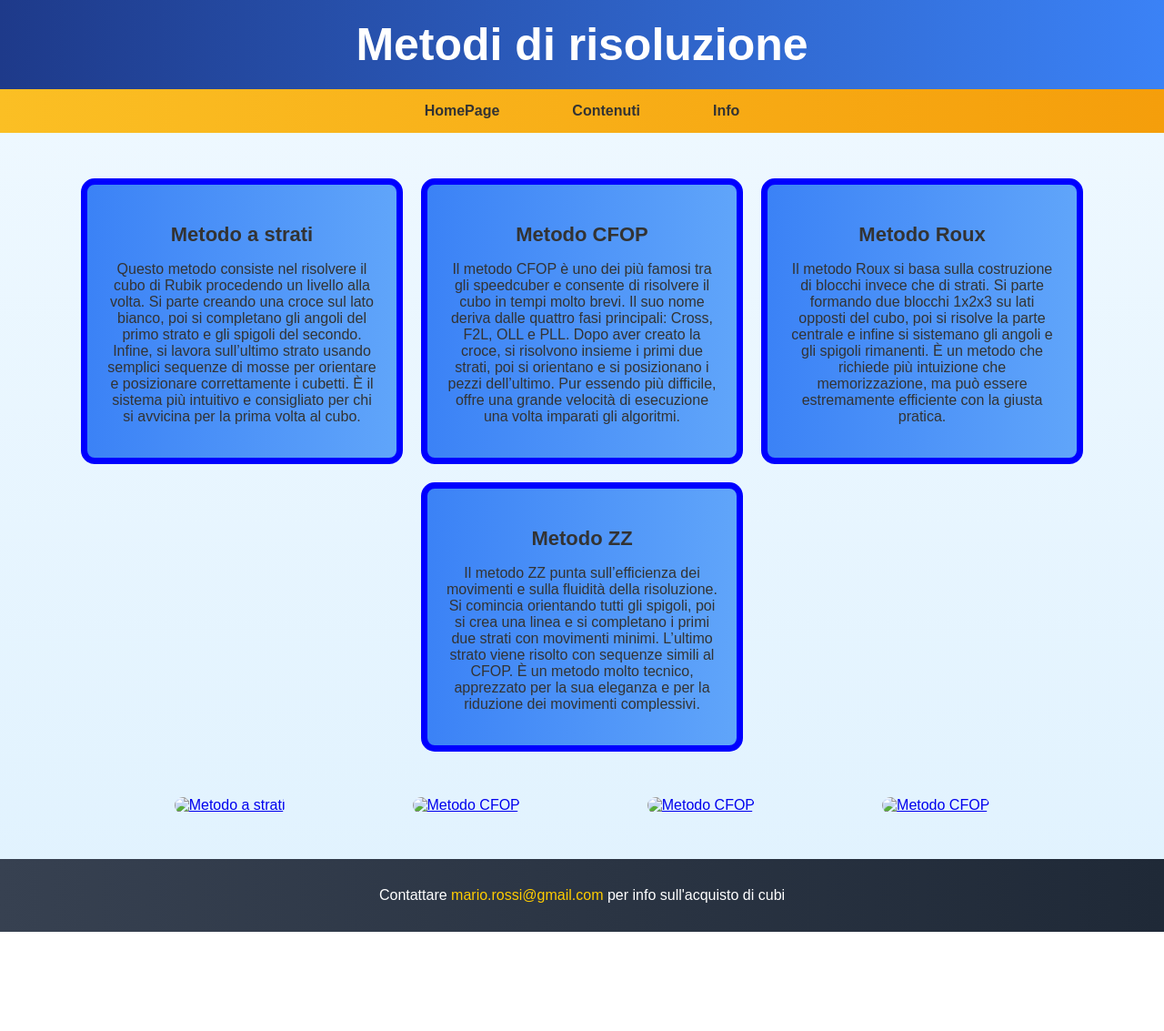
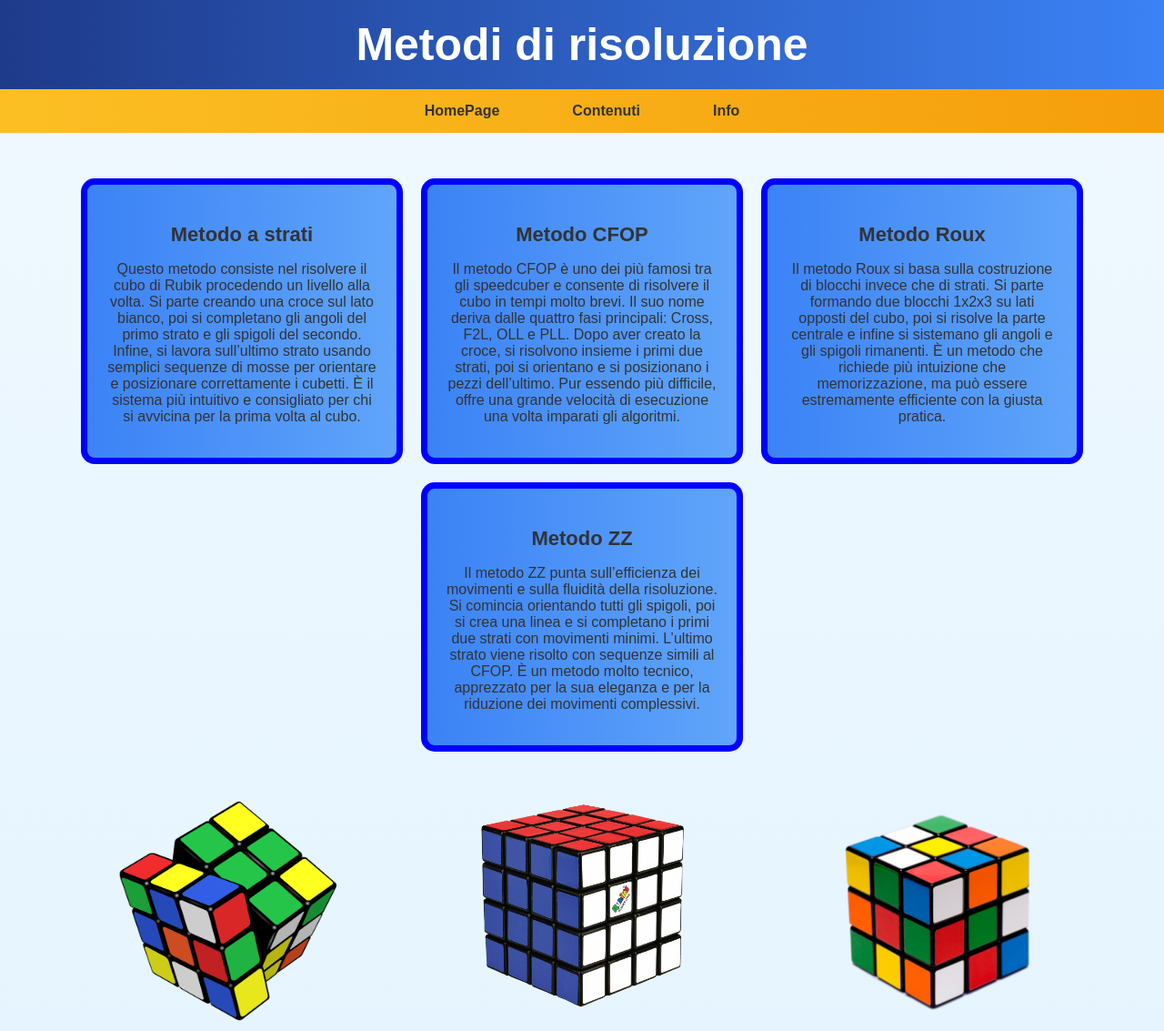
Before and after one commit to dadochiaru/sitoTPS, a plain HTML site: page contenuti.html in a window 1280 px wide. Shown: the top 1133 px of the page at 91% size. Before the commit the page ends 1024 px from the top, so only its background shows below. Drawn offline with Linux system fonts and the light colour scheme; files that its build step writes are made by us from their sources.

Commit message:
Update contenuti.html

```diff
--- a/contenuti.html
+++ b/contenuti.html
@@ -12,7 +12,7 @@
 <head>
     <meta charset="UTF-8">
     <meta name="viewport" content="width=device-width, initial-scale=1.0">
-    <link rel="stylesheet" href="css/stile.css">
+    <link rel="stylesheet" href="stile.css">
     <title>Contenuti - Cubo di Rubik</title>
 </head>
 <body>
@@ -74,16 +74,16 @@
 
     <div class="immagini_contenuto">
         <a href="https://www.youtube.com/watch?v=Ks6W0t2VKkU" target="_blank" rel="noopener noreferrer">
-            <img src="img/cubo1.png" alt="Metodo a strati">
+            <img src="cubo1.png" alt="Metodo a strati">
         </a>
         <a href="https://www.youtube.com/watch?v=77yAGWjXoHA" target="_blank" rel="noopener noreferrer">
-            <img src="img/cubo2.png" alt="Metodo CFOP">
+            <img src="cubo2.png" alt="Metodo CFOP">
         </a>
         <a href="https://www.youtube.com/watch?v=77yAGWjXoHA" target="_blank" rel="noopener noreferrer">
-            <img src="img/cubo3.png" alt="Metodo CFOP">
+            <img src="cubo3.png" alt="Metodo CFOP">
         </a>
         <a href="https://www.youtube.com/watch?v=77yAGWjXoHA" target="_blank" rel="noopener noreferrer">
-            <img src="img/cubo4.png" alt="Metodo CFOP">
+            <img src="cubo4.png" alt="Metodo CFOP">
         </a>
     </div>
 
```
